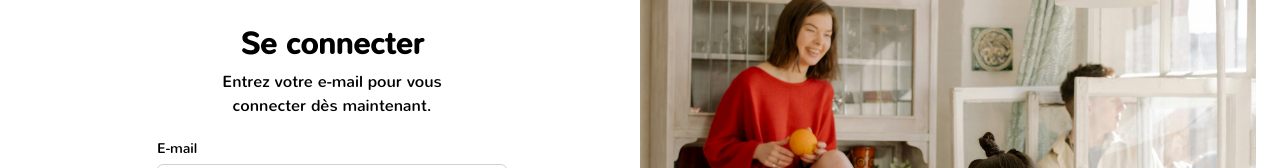
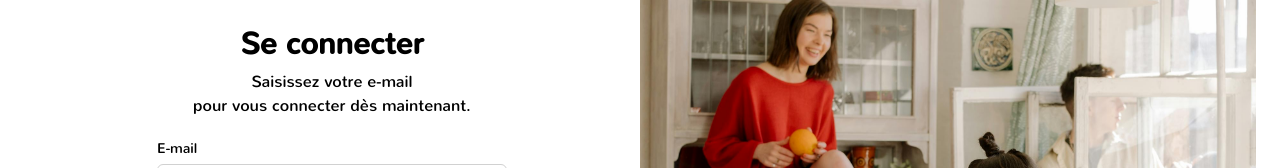
Before and after one commit to O-clock-Kimchi/O-Coloc-front, a React (Vite) app: page /connexion in a window 1280 px wide. Shown: the part 393-561 px from the top of the page. Built offline with nearby package versions, Linux system fonts and the light colour scheme.

Commit message:
fix redirection after login

```diff
--- a/src/components/Login/Login.tsx
+++ b/src/components/Login/Login.tsx
@@ -88,7 +88,7 @@ function Login() {
 
   // UseEffect to handle toast display if login success
   useEffect(() => {
-    if (isLogged && colocId !== null && token) {
+    if (isLogged && token) {
       toast({
         description: 'Connexion réussie !',
         className: 'bg-jet-100 text-eden-600',
@@ -102,8 +102,6 @@ function Login() {
   // Handle redirection if user has a coloc or not
 
   if (redirect && colocId) {
-    // dispatch(getColoc({ colocId }));
-
     return <Navigate to={`/dashboard/${colocId}`} replace />;
   }
 
@@ -118,7 +116,9 @@ function Login() {
           <div className="grid gap-2 text-center">
             <h1 className="text-3xl font-bold">Se connecter</h1>
             <p className="text-balance text-muted-foreground">
-              Entrez votre e-mail pour vous connecter dès maintenant.
+              Saisissez votre e-mail
+              <br />
+              pour vous connecter dès maintenant.
             </p>
             {formSubmitError && (
               <p className="text-cardinal-600 text-xs">{formSubmitError}</p>
```
